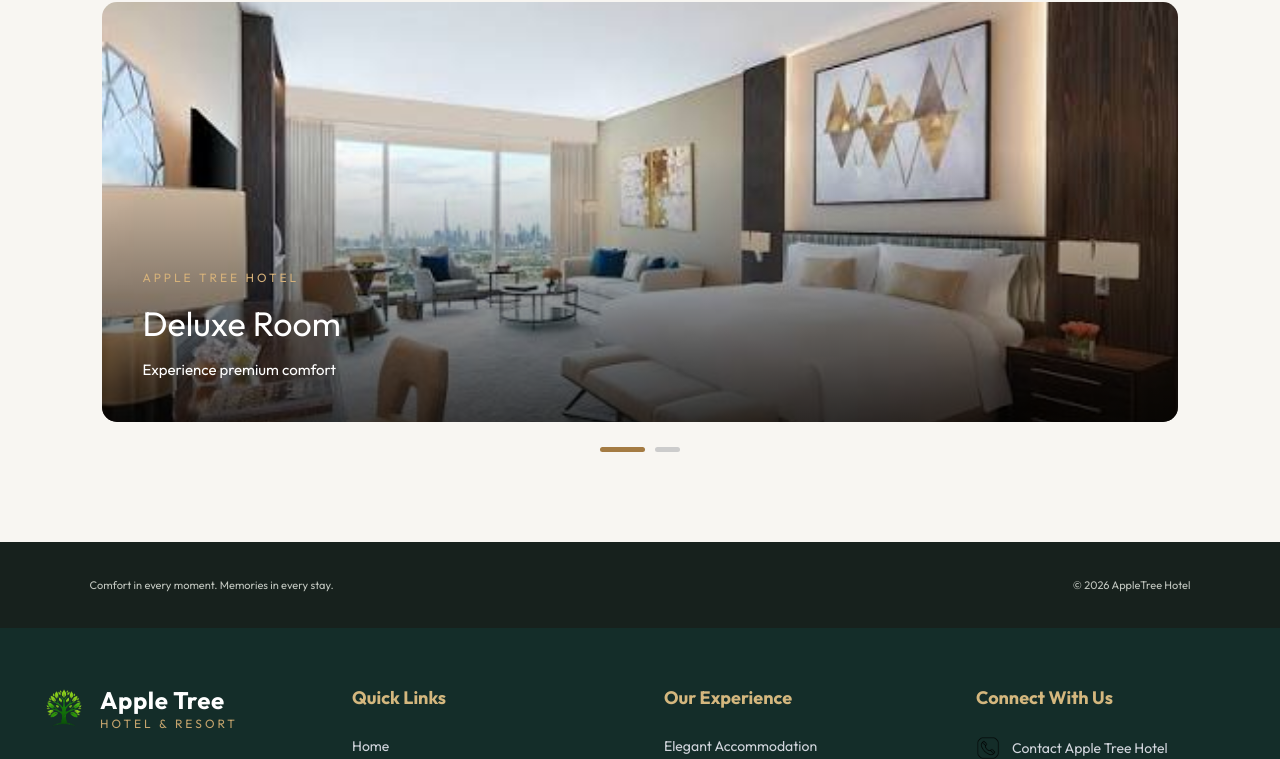
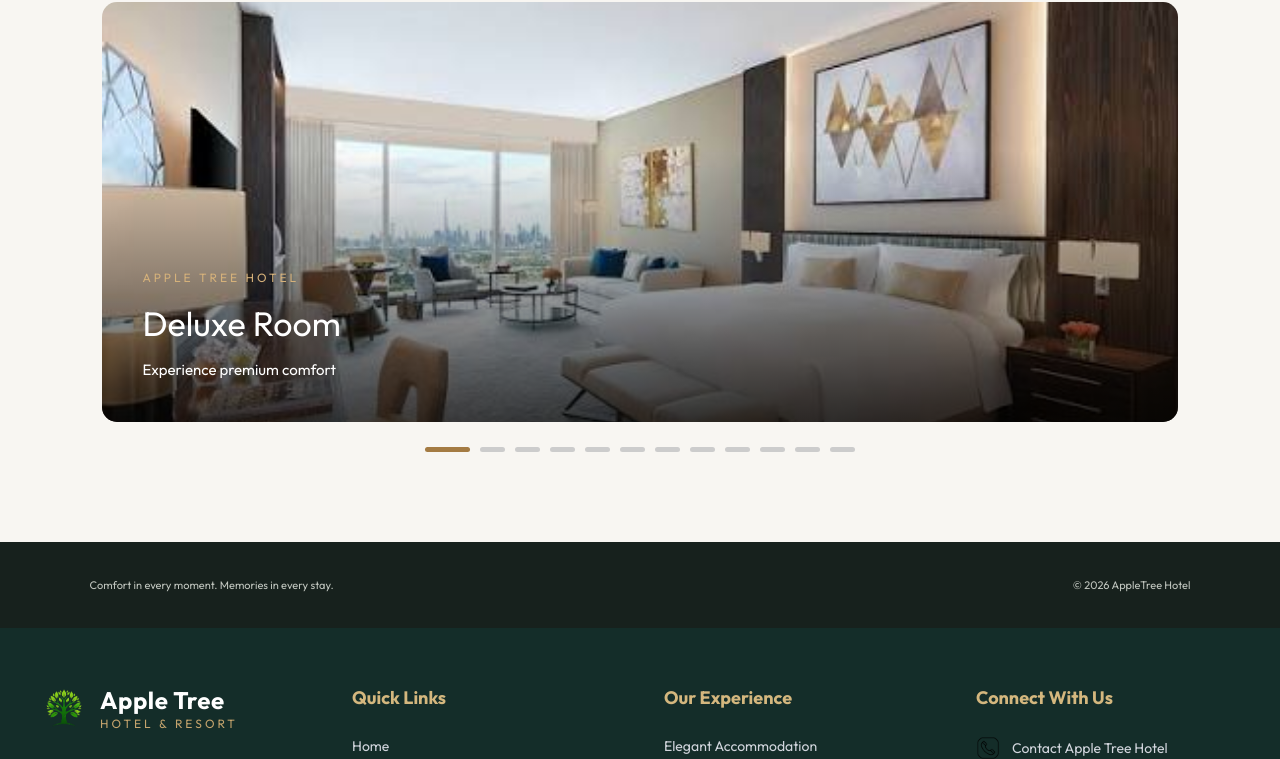
Before and after one commit to Avudaiappan-FSD/fe-hotel, a React (Vite) app: page / in a window 1280 px wide. Shown: the part 2063-2822 px from the top of the page. Built offline with nearby package versions, Linux system fonts and the light colour scheme; no server answers; a web font is replaced by a local one.

Commit message:
curousel rooms are added

```diff
--- a/src/pages/Home.jsx
+++ b/src/pages/Home.jsx
@@ -32,7 +32,69 @@ const Home = () => {
             image: room2,
             title: "Double Room",
             description: "Enjoy Elegance and comfort"
+        },
+        {
+            id: 3,
+            image: room3,
+            title: "Suite Room",
+            description: "Indulge in luxury and style"
+        },
+        {
+            id: 4,
+            image: room4,
+            title: "Family Room",
+            description: "Perfect for your loved ones"
+        },
+        {
+            id: 5,
+            image: room5,
+            title: "Single Room",
+            description: "Ideal for solo travelers"
+        },
+        {
+            id: 6,
+            image: room7,
+            title: "Executive Room",
+            description: "Experience unparalleled comfort and service"
+        },
+        {
+            id: 7,
+            image: room8,
+            title: "Presidential Suite",
+            description: "Experience the pinnacle of luxury and sophistication"
+        },
+        {
+            id: 8,
+            image: room9,
+            title: "Honeymoon Suite",
+            description: "A romantic retreat for couples"
+        },
+        {
+            id: 9,
+            image: room10,
+            title: "Business Suite",
+            description: "Perfect for professional travelers"
+        },
+        {
+            id: 10,
+            image: room11,
+            title: "Standard Room",
+            description: "Comfortable and well-appointed"
+        },
+        {
+            id: 11,
+            image: room12,
+            title: "Accessible Room",
+            description: "Thoughtfully designed for accessibility"
+        },
+        {
+            id: 12,
+            image: room13,
+            title: "Ocean View Room",
+            description: "Breathtaking views of the ocean"
         }
+
+
     ];
     const [currentRoom, setcurrentRoom] = useState(0);
     const nextRoom = () => {
```
